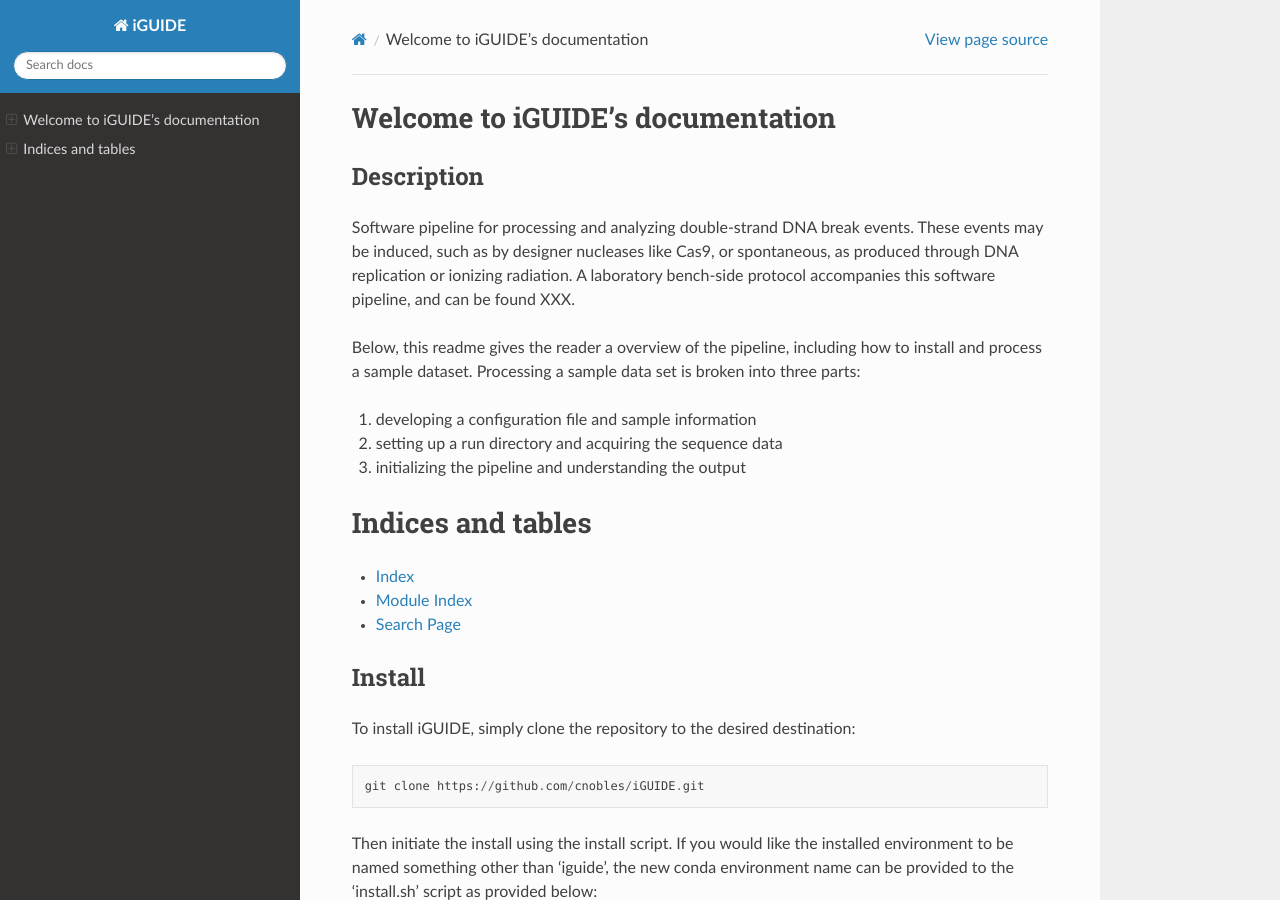
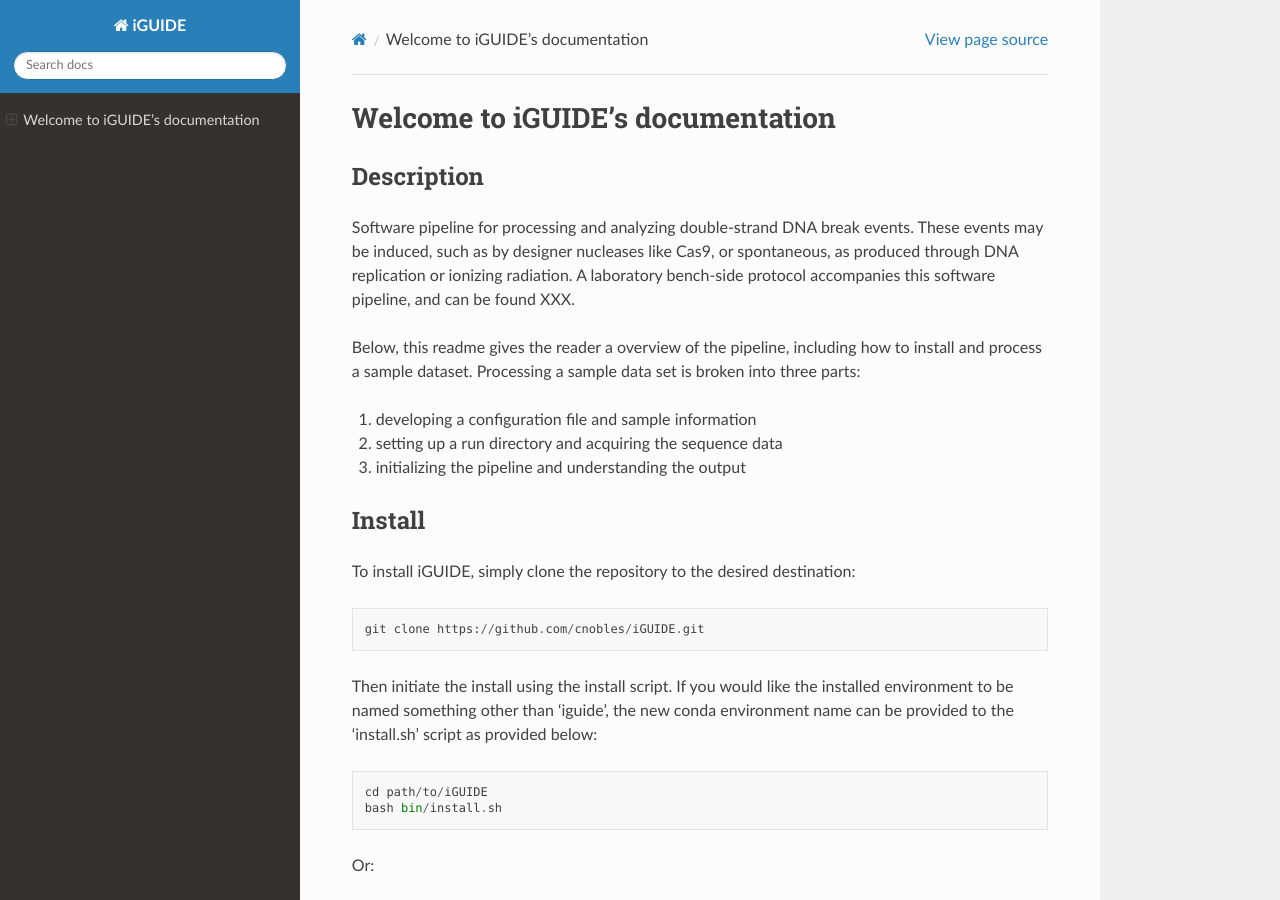
Before and after one commit to cnobles/iGUIDE, a Sphinx documentation site: the page built from docs/index.rst, in a window 1280 px wide and 900 px high. Built offline with Sphinx 7.4.7 and the Read the Docs theme 2.0.0, drawn with Linux system fonts in a browser that asks for light colours.

Commit message:
Update index.rst

```diff
--- a/docs/index.rst
+++ b/docs/index.rst
@@ -23,20 +23,6 @@
 1. developing a configuration file and sample information
 2. setting up a run directory and acquiring the sequence data
 3. initializing the pipeline and understanding the output
-
-.. toctree::
-   :maxdepth: 3
-   :caption: Contents:
-
-
-
-Indices and tables
-==================
-
-* :ref:`genindex`
-* :ref:`modindex`
-* :ref:`search`
-
 
 =======
 Install
```
